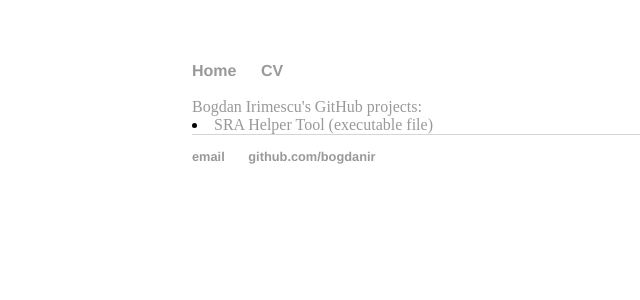
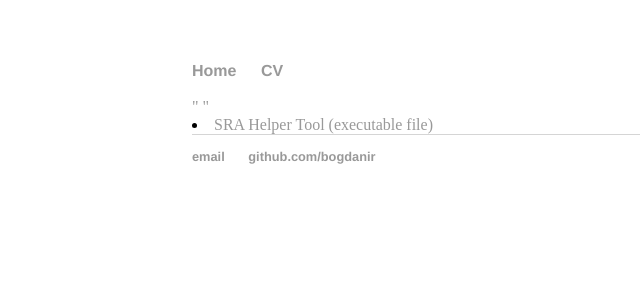
Before and after one commit to bogdanir/MDFextract, a Jekyll site: the page built from index.html, in a window 1280 px wide. Shown: the top 300 px of the page, without its empty margins (0-640 px from the left). Built offline with Jekyll 4.4.1, drawn with Linux system fonts in a browser that asks for light colours.

Commit message:
Update default.html

```diff
--- a/_layouts/default.html
+++ b/_layouts/default.html
@@ -16,10 +16,10 @@
 </ul>
     </nav>
 <div class="container">
-<a> Bogdan Irimescu's GitHub projects:
+<a Bogdan Irimescu's GitHub projects:
 
 </a>
-
+  " "
   <li><a href="https://drive.google.com/file/d/1zA09q0NBZuadA9SGebUlwRq4ofRfTYRX/view?usp=sharing">SRA Helper Tool (executable file)</a></li>
 
 </div>
```
